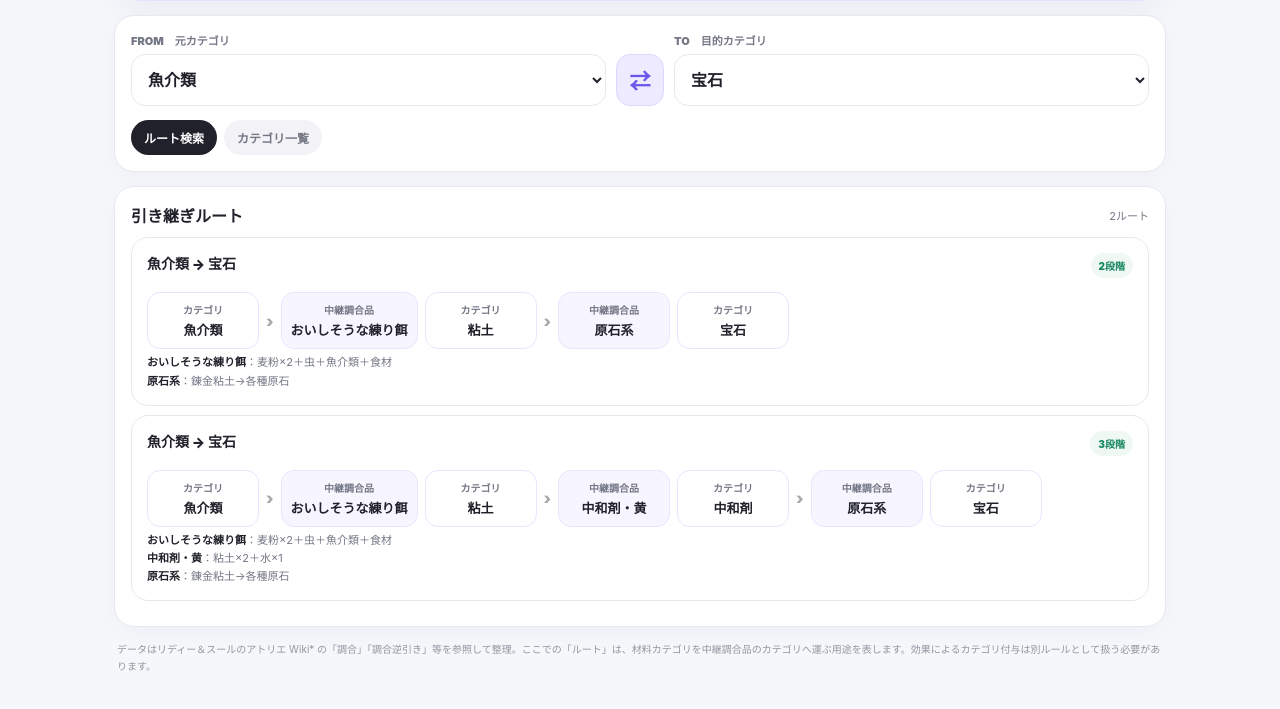
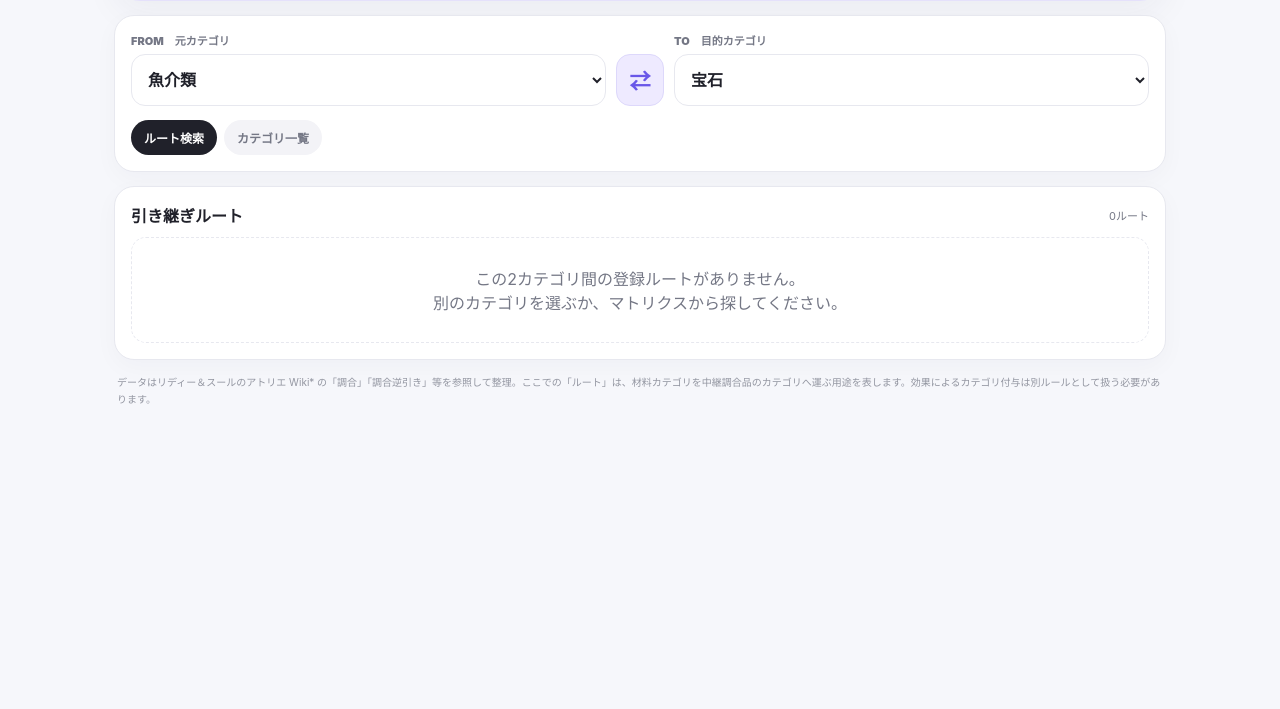
Before and after one commit to Meteos12/atelier, a plain HTML site: page index.html in a window 1280 px wide. Shown: the part 173-882 px from the top of the page. After the commit the page ends 800 px from the top, so only its background shows below. Drawn offline with Linux system fonts and the light colour scheme.

Commit message:
Refine route data and category list

```diff
--- a/index.html
+++ b/index.html
@@ -37,8 +37,10 @@ const R=[
 {from:["鉱石"],to:["武器素材","金属"],item:"インゴット",req:"鉱石×2＋燃料×2"},
 {from:["糸素材"],to:["防具素材","布"],item:"クロース",req:"糸素材＋植物類＋動物素材"},
 {from:["紙"],to:["木材","魔法の道具"],item:"地球儀の玉",req:"多色染料＋木材＋紙×2"},
-{from:["植物類"],to:["木材"],item:"植物系木材中継",req:"植物類を材料に含む木材系調合品"},
-{from:["粘土","中和剤"],to:["鉱石","宝石"],item:"原石系",req:"錬金粘土→各種原石"},
+
+{from:["粘土"],to:["粘土","エリキシル"],item:"錬金粘土",req:"粘土×3＋神秘の力＋薬品＋中和剤"},
+{from:["錬金粘土"],to:["鉱石","宝石"],item:"ジェット原石",req:"漆黒の倒木石×3＋錬金粘土＋水"},
+{from:["中和剤"],to:["粘土","エリキシル"],item:"錬金粘土",req:"粘土×3＋神秘の力＋薬品＋中和剤"},
 {from:["中和剤"],to:["金属"],item:"銀食器セット",req:"シルヴァリア＋ポリッシュ＋蒸留水＋中和剤"},
 {from:["ゼッテル"],to:["紙","燃料"],item:"終わりのない日記帳",req:"ゼッテル×4＋黄金樹の葉＋エリキシル＋神秘の力"},
 {from:["万能中和剤・虹"],to:["中和剤"],item:"万能中和剤・虹",req:"蒸留水＋中和剤＋神秘の力＋エリキシル"},
@@ -48,7 +50,7 @@ const R=[
 {from:["魔法の道具","金属"],to:["魔法の道具","金属"],item:"高反応錬金釜",req:"ハルモニウム×2＋金属×2＋燃料×2＋万能中和剤・虹"},
 {from:["神秘の力","宝石","金属"],to:["魔法の道具"],item:"輪廻の羅針盤",req:"賢者の石＋偉大なる尾＋深核＋ハルモニウム"}
 ];
-const C=[...new Set(R.flatMap(x=>[...x.from,...x.to]))].sort((a,b)=>a.localeCompare(b,"ja"));
+const C=["油","糸素材","お菓子","エリキシル","香り","紙","火薬","気体","きのこ","魚介類","金属","薬の材料","原石","鉱石","果物","食材","食品","植物類","神秘の力","砂","装飾品","中和剤","動物素材","毒の材料","布","粘土","燃料","爆弾","ハチの巣","花","武器素材","プニプニ玉","防具素材","宝石","魔法の草","魔法の道具","水","虫","木材","薬品","竜素材"];
 const $=id=>document.getElementById(id), from=$("from"),to=$("to");
 function fill(s){s.innerHTML='<option value="">選択してください</option>'+C.map(x=>'<option>'+x+'</option>').join("")}
 fill(from);fill(to);from.value="魚介類";to.value="宝石";
```
